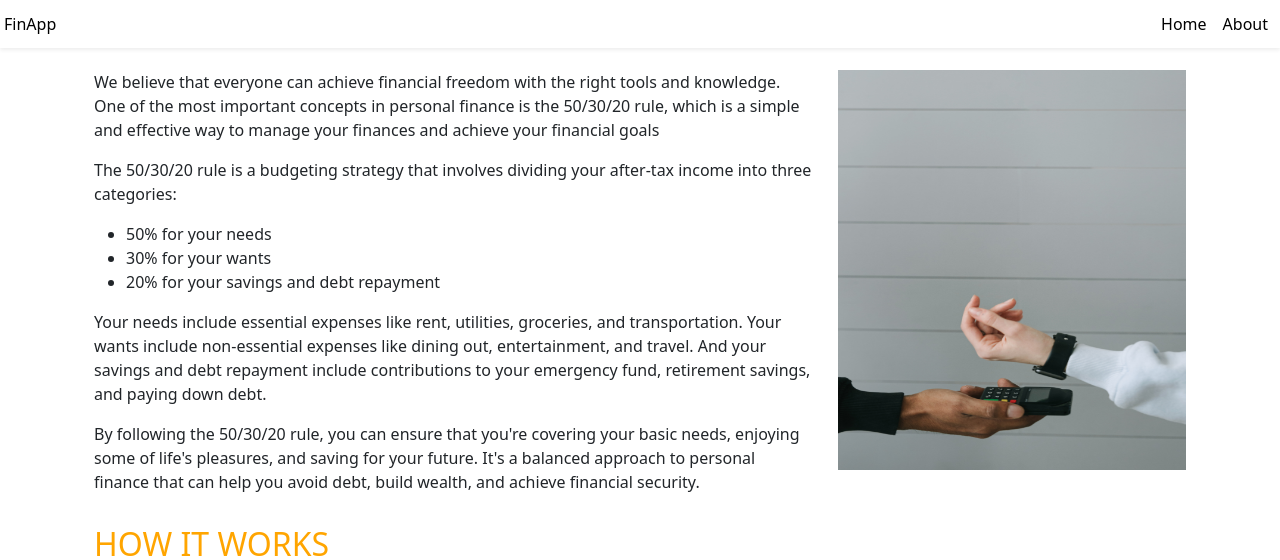
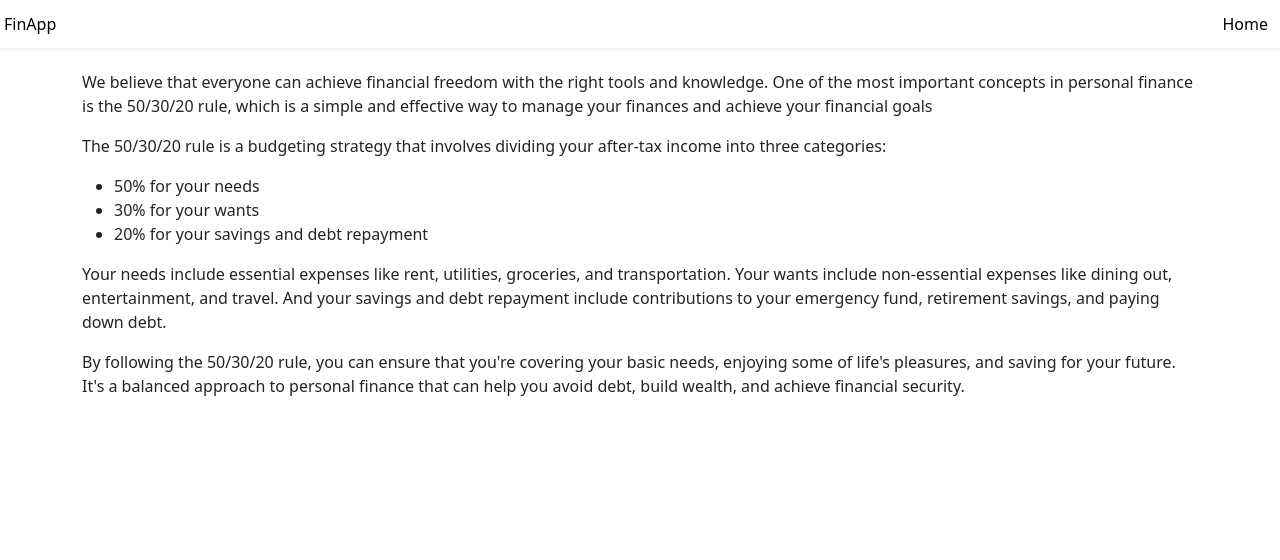
Before and after one commit to monu-simon/FinApp, an Angular app: page /about in a window 1280 px wide. Shown: the top 560 px of the page. Built offline with nearby package versions, Linux system fonts and the light colour scheme.

Commit message:
router changes

```diff
--- a/src/app/ui/general/about/about.component.html
+++ b/src/app/ui/general/about/about.component.html
@@ -14,19 +14,19 @@
                 categories:
             </p>
 
-            <ul>
+            <!-- <ul>
                 <li>50% for your needs</li>
                 <li>30% for your wants</li>
                 <li>20% for your savings and debt repayment</li>
-            </ul>
+            </ul> -->
 
-            <p>
+            <!-- <p>
                 Your needs include essential expenses like rent, utilities, groceries, and transportation. Your wants
                 include
                 non-essential expenses like dining out, entertainment, and travel. And your savings and debt repayment
                 include
                 contributions to your emergency fund, retirement savings, and paying down debt.
-            </p>
+            </p> -->
 
             <p>
                 By following the 50/30/20 rule, you can ensure that you're covering your basic needs, enjoying some of
--- a/src/app/ui/general/general.module.ts
+++ b/src/app/ui/general/general.module.ts
@@ -6,8 +6,8 @@ import { RouterModule, Routes } from '@angular/router';
 import { WorkingComponent } from './working/working.component'
 
 const routes: Routes = [
-  { path: '', component: HomeComponent },
-  { path: 'about', component: AboutComponent },
+  { path: '', component: AboutComponent },
+  { path: 'about', component: HomeComponent },
 ]
 
 @NgModule({
--- a/src/app/ui/shared/header/header.component.css
+++ b/src/app/ui/shared/header/header.component.css
@@ -16,3 +16,8 @@ a{
     margin: 0;
     color: black;
 }
+
+.active {
+    color: white;
+    background-color: green;
+}
--- a/src/app/ui/shared/header/header.component.html
+++ b/src/app/ui/shared/header/header.component.html
@@ -4,7 +4,7 @@
         <nav>
             <ul class="d-flex justify-content-between p-0 m-0">
                 <li class="p-1 m-1"><a routerLink="">Home</a></li>
-                <li class="p-1 m-1"><a routerLink="/about">About</a></li>
+                <!-- <li class="p-1 m-1"><a routerLink="/about">About</a></li> -->
             </ul>
         </nav>
     </div>
```
